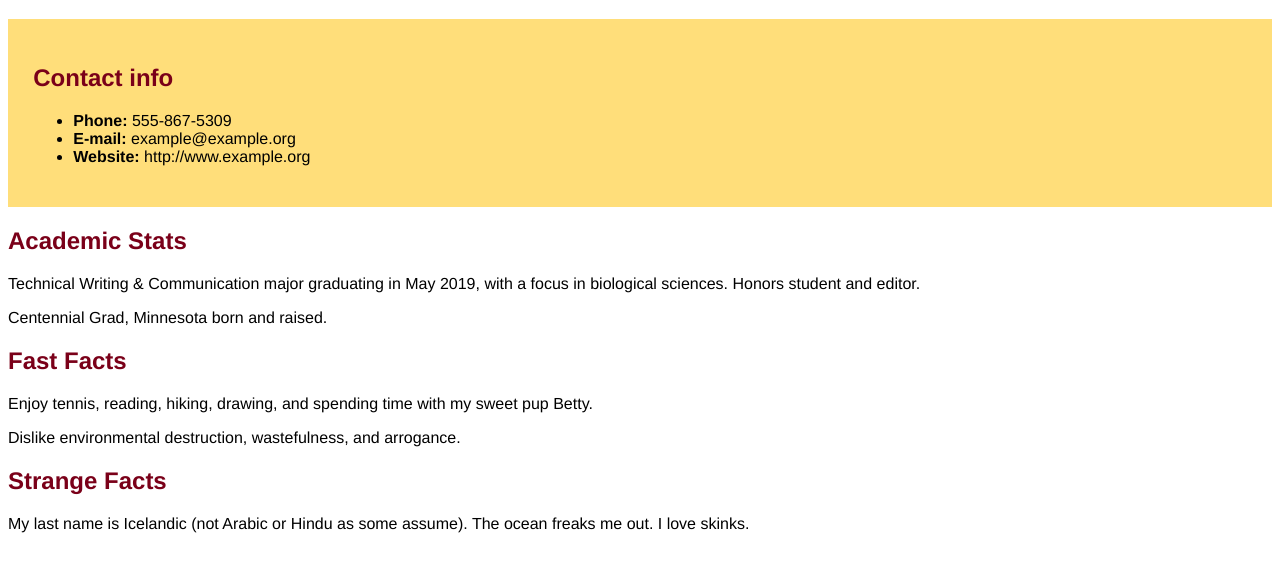
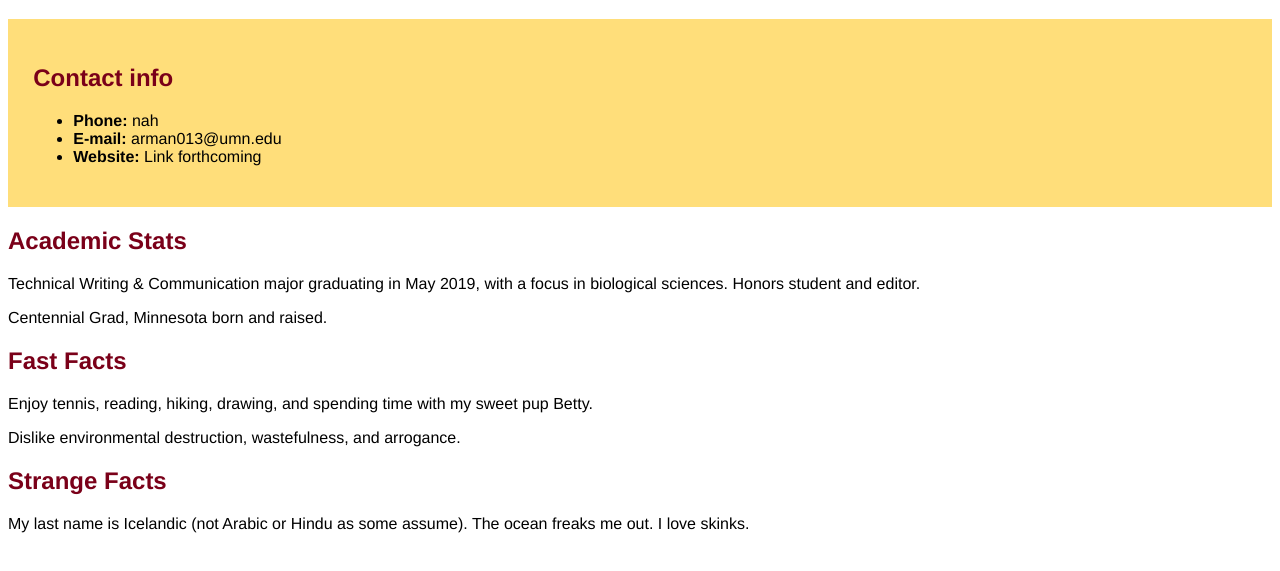
Before and after one commit to BEAgif/Template_website, a plain HTML site: page index.html in a window 1280 px wide. Shown: the part 61-632 px from the top of the page. Drawn offline with Linux system fonts and the light colour scheme.

Commit message:
Update index.html

```diff
--- a/index.html
+++ b/index.html
@@ -11,9 +11,9 @@
 <div id="contact">
 <h2>Contact info</h2>
 <ul>
-  <li><strong>Phone:</strong> 555-867-5309</li>
-  <li><strong>E-mail:</strong> example@example.org</li>
-  <li><strong>Website:</strong> http://www.example.org</li>
+  <li><strong>Phone:</strong> nah</li>
+  <li><strong>E-mail:</strong> arman013@umn.edu</li>
+  <li><strong>Website:</strong> Link forthcoming</li>
 </ul>
 </div>
 
```
